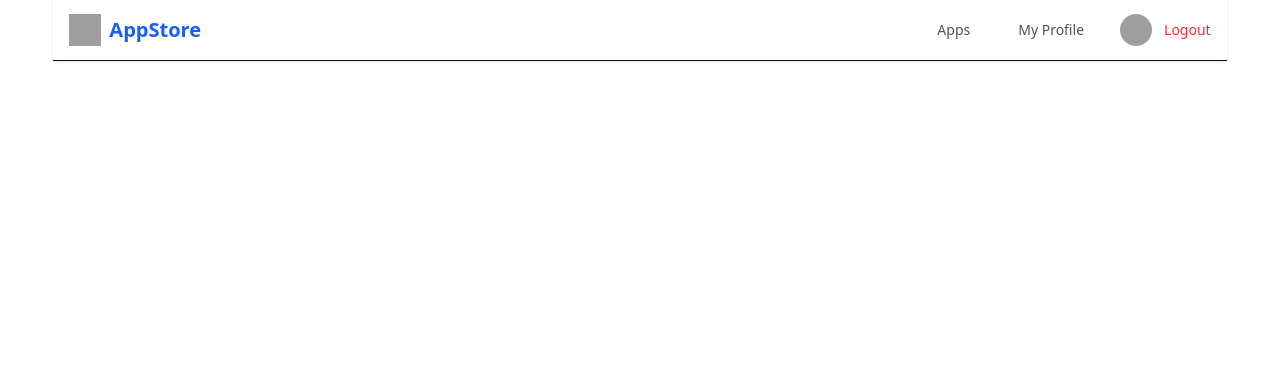
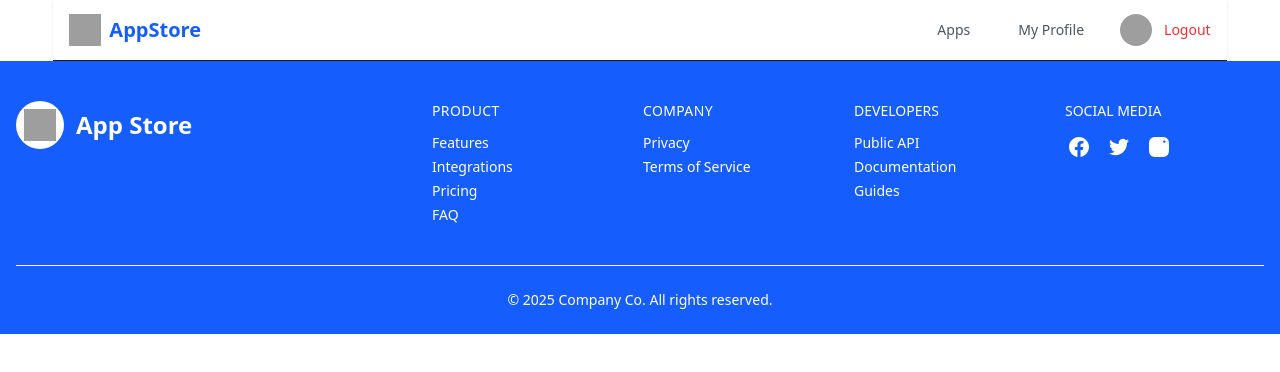
Before and after one commit to Jahangir-alam25/app-store, a React (Vite) app: page / in a window 1280 px wide. Shown: the top 372 px of the page. Built offline with nearby package versions, Linux system fonts and the light colour scheme; grey boxes are pictures that could not be loaded.

Commit message:
added footer section

```diff
--- /dev/null
+++ b/src/Components/Footer.jsx
@@ -0,0 +1,69 @@
+import React from 'react';
+
+const Footer = () => {
+    return (
+        <footer className="px-4 divide-y dark:bg-gray-100 bg-blue-600 text-white">
+        <div className="container flex flex-col justify-between py-10 mx-auto space-y-8 lg:flex-row lg:space-y-0">
+            <div className="lg:w-1/3">
+                <a rel="noopener noreferrer" href="#" className="flex justify-center space-x-3 lg:justify-start">
+                    <div className="flex items-center justify-center w-12 h-12 rounded-full bg-white text-blue-600">
+                    <img src="https://i.ibb.co.com/1fbf4mxt/application-1.png" alt="logo" className="h-8 w-8" />
+                    </div>
+                    <span className="self-center text-2xl font-semibold text-white">App Store</span>
+                </a>
+            </div>
+            <div className="grid grid-cols-2 text-sm gap-x-3 gap-y-8 lg:w-2/3 sm:grid-cols-4 text-white">
+                <div className="space-y-3">
+                    <h3 className="tracking-wide uppercase">Product</h3>
+                    <ul className="space-y-1">
+                        <li><a rel="noopener noreferrer" href="#">Features</a></li>
+                        <li><a rel="noopener noreferrer" href="#">Integrations</a></li>
+                        <li><a rel="noopener noreferrer" href="#">Pricing</a></li>
+                        <li><a rel="noopener noreferrer" href="#">FAQ</a></li>
+                    </ul>
+                </div>
+                <div className="space-y-3">
+                    <h3 className="tracking-wide uppercase">Company</h3>
+                    <ul className="space-y-1">
+                        <li><a rel="noopener noreferrer" href="#">Privacy</a></li>
+                        <li><a rel="noopener noreferrer" href="#">Terms of Service</a></li>
+                    </ul>
+                </div>
+                <div className="space-y-3">
+                    <h3 className="uppercase">Developers</h3>
+                    <ul className="space-y-1">
+                        <li><a rel="noopener noreferrer" href="#">Public API</a></li>
+                        <li><a rel="noopener noreferrer" href="#">Documentation</a></li>
+                        <li><a rel="noopener noreferrer" href="#">Guides</a></li>
+                    </ul>
+                </div>
+                <div className="space-y-3">
+                    <div className="uppercase">Social media</div>
+                    <div className="flex justify-start space-x-3">
+                        <a rel="noopener noreferrer" href="#" title="Facebook" className="flex items-center p-1">
+                            <svg xmlns="http://www.w3.org/2000/svg" fill="currentColor" viewBox="0 0 32 32" className="w-5 h-5 fill-current text-white">
+                                <path d="M32 16c0-8.839-7.167-16-16-16-8.839 0-16 7.161-16 16 0 7.984 5.849 14.604 13.5 15.803v-11.177h-4.063v-4.625h4.063v-3.527c0-4.009 2.385-6.223 6.041-6.223 1.751 0 3.584 0.312 3.584 0.312v3.937h-2.021c-1.984 0-2.604 1.235-2.604 2.5v3h4.437l-0.713 4.625h-3.724v11.177c7.645-1.199 13.5-7.819 13.5-15.803z"/>
+                            </svg>
+                        </a>
+                        <a rel="noopener noreferrer" href="#" title="Twitter" className="flex items-center p-1">
+                            <svg viewBox="0 0 24 24" xmlns="http://www.w3.org/2000/svg" className="w-5 h-5 fill-current text-white">
+                                <path d="M23.954 4.569a10 10 0 01-2.825.775 4.958 4.958 0 002.163-2.723c-.951.555-2.005.959-3.127 1.184a4.92 4.92 0 00-8.384 4.482C7.691 8.094 4.066 6.13 1.64 3.161a4.822 4.822 0 00-.666 2.475c0 1.71.87 3.213 2.188 4.096a4.904 4.904 0 01-2.228-.616v.061a4.923 4.923 0 003.946 4.827 4.996 4.996 0 01-2.212.085 4.937 4.937 0 004.604 3.417 9.868 9.868 0 01-6.102 2.105c-.39 0-.779-.023-1.17-.067a13.995 13.995 0 007.557 2.209c9.054 0 13.999-7.496 13.999-13.986 0-.209 0-.42-.015-.63a9.936 9.936 0 002.46-2.548l-.047-.02z"/>
+                            </svg>
+                        </a>
+                        <a rel="noopener noreferrer" href="#" title="Instagram" className="flex items-center p-1">
+                            <svg xmlns="http://www.w3.org/2000/svg" viewBox="0 0 32 32" fill="currentColor" className="w-5 h-5 fill-current text-white">
+                                <path d="M16 0c-4.349 0-4.891 0.021-6.593 0.093-1.709 0.084-2.865 0.349-3.885 0.745-1.052 0.412-1.948 0.959-2.833 1.849-0.891 0.885-1.443 1.781-1.849 2.833-0.396 1.020-0.661 2.176-0.745 3.885-0.077 1.703-0.093 2.244-0.093 6.593s0.021 4.891 0.093 6.593c0.084 1.704 0.349 2.865 0.745 3.885 0.412 1.052 0.959 1.948 1.849 2.833 0.885 0.891 1.781 1.443 2.833 1.849 1.020 0.391 2.181 0.661 3.885 0.745 1.703 0.077 2.244 0.093 6.593 0.093s4.891-0.021 6.593-0.093c1.704-0.084 2.865-0.355 3.885-0.745 1.052-0.412 1.948-0.959 2.833-1.849 0.891-0.885 1.443-1.776 1.849-2.833 0.391-1.020 0.661-2.181 0.745-3.885 0.077-1.703 0.093-2.244 0.093-6.593s-0.021-4.891-0.093-6.593c-0.084-1.704-0.355-2.871-0.745-3.885-0.412-1.052-0.959-1.948-1.849-2.833-0.885-0.891-1.776-1.443-2.833-1.849-1.020-0.396-2.181-0.661-3.885-0.745-1.703-0.077-2.244-0.093-6.593-0.093zM16 7.787c-4.541 0-8.213 3.677-8.213 8.213 0 4.541 3.677 8.213 8.213 8.213 4.541 0 8.213-3.677 8.213-8.213 0-4.541-3.677-8.213-8.213-8.213zM26.464 7.459c0 1.063-0.865 1.921-1.923 1.921-1.063 0-1.921-0.859-1.921-1.921 0-1.057 0.864-1.917 1.921-1.917s1.923 0.86 1.923 1.917z"/>
+                            </svg>
+                        </a>
+                    </div>
+                </div>
+            </div>
+        </div>
+        <div className="py-6 text-sm text-center text-white">© 2025 Company Co. All rights reserved.</div>
+    </footer>
+
+
+    );
+};
+
+export default Footer;
--- a/src/Layout/MainLayout.jsx
+++ b/src/Layout/MainLayout.jsx
@@ -1,6 +1,7 @@
 import React from 'react';
 import Navbar from '../Components/Navbar';
 import { Outlet } from 'react-router';
+import Footer from '../Components/Footer';
 
 const MainLayout = () => {
     return (
@@ -11,6 +12,9 @@ const MainLayout = () => {
            <main className='w-11/12 mx-auto'>
            <Outlet></Outlet>
            </main>
+           <footer>
+            <Footer></Footer>
+           </footer>
         </div>
     );
 };
```
